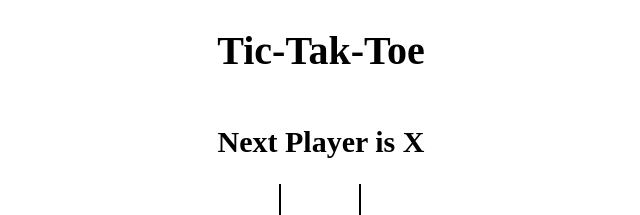
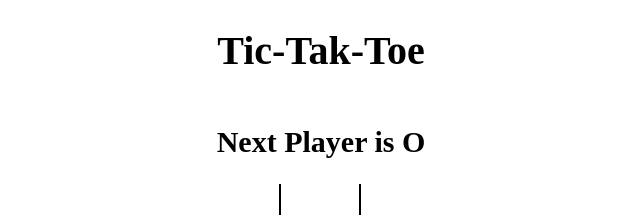
Before and after one commit to lakshrajj/tictactoe-react, a React (Vite) app: page / in a window 1280 px wide. Shown: the top 215 px of the page, without its empty margins (319-959 px from the left). Built offline with nearby package versions, Linux system fonts and the light colour scheme; the HTML template or start-up script is replaced by a standard one.

Commit message:
Added game history

```diff
--- a/src/App.jsx
+++ b/src/App.jsx
@@ -4,37 +4,50 @@
 import './styles/root.scss';
 
 const App = () => {
-  const [board, setBoard] = useState(Array(9).fill(null));
-  const [currentPLayer, nextPlayer] = useState(false);
+  const [history, setHistory] = useState([
+    { board: Array(9).fill(null), currentPLayer: true },
+  ]);
+  const [currentMove, setCurrentMove] = useState(0);
 
-  const winner = calculateWinner(board);
+  const current = history[currentMove];
+
+  const winner = calculateWinner(current.board);
+
+  console.log(history, current.board);
 
   const message = winner
     ? `Winner is ${winner}`
-    : `Next Player is ${currentPLayer ? 'O' : 'X'}`;
+    : `Next Player is ${current.currentPLayer ? 'O' : 'X'}`;
 
   console.log(winner);
   const handleSquareClick = position => {
-    if (board[position] || winner) {
+    if (current.board[position] || winner) {
       return;
     }
 
-    setBoard(prev => {
-      return prev.map((square, pos) => {
+    setHistory(prev => {
+      const last = prev[prev.length - 1];
+
+      const newBoard = last.board.map((square, pos) => {
         if (pos === position) {
-          return currentPLayer ? 'O' : 'X';
+          return last.currentPLayer ? 'O' : 'X';
         }
         return square;
       });
+      return prev.concat({
+        board: newBoard,
+        currentPLayer: !last.currentPLayer,
+      });
     });
-    nextPlayer(prev => !prev);
+
+    setCurrentMove(prev => prev + 1);
   };
 
   return (
     <div className="app">
       <h1>Tic-Tak-Toe</h1>
       <h2>{message}</h2>
-      <Board board={board} handleSquareClick={handleSquareClick} />
+      <Board board={current.board} handleSquareClick={handleSquareClick} />
     </div>
   );
 };
```
